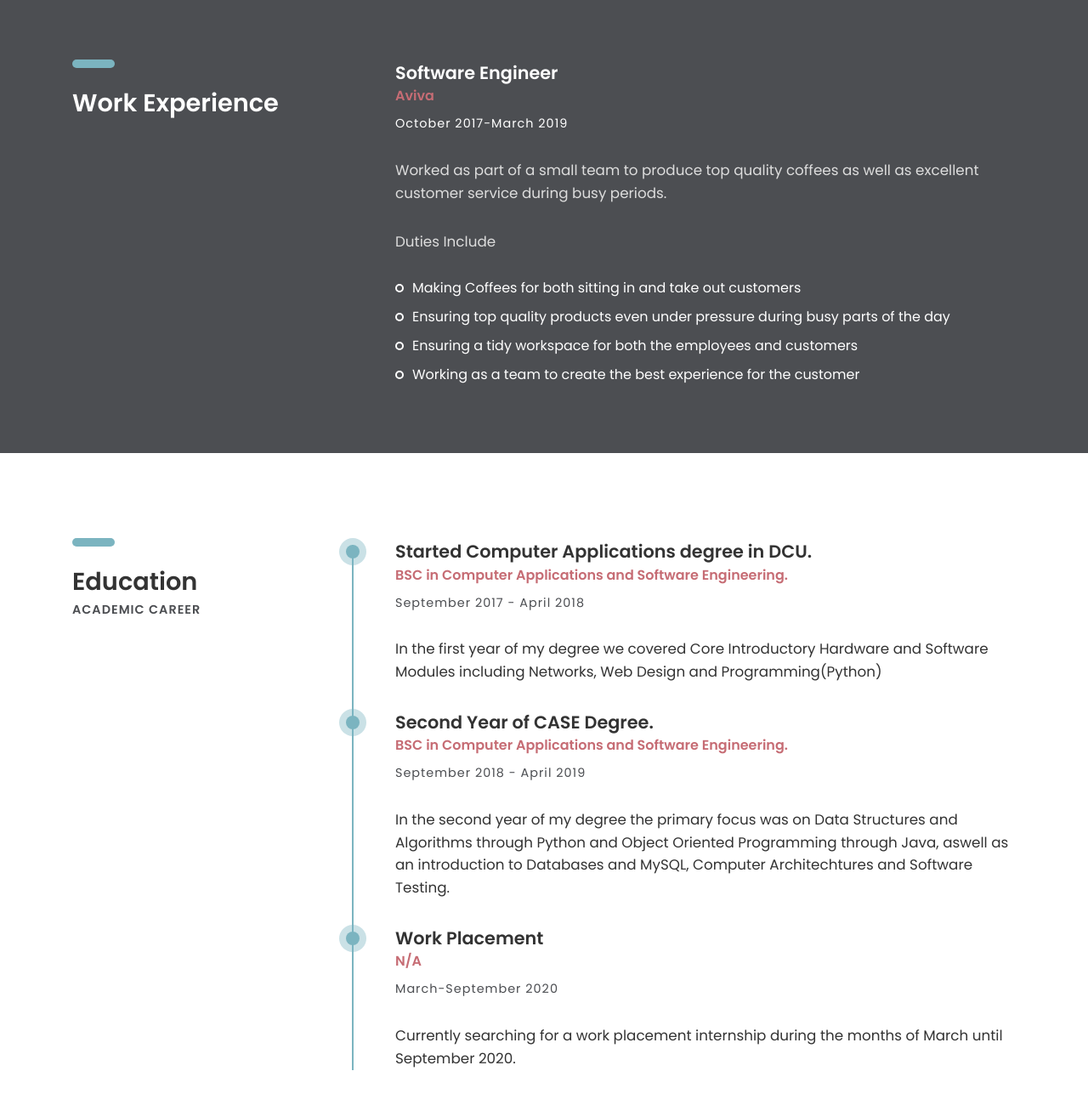
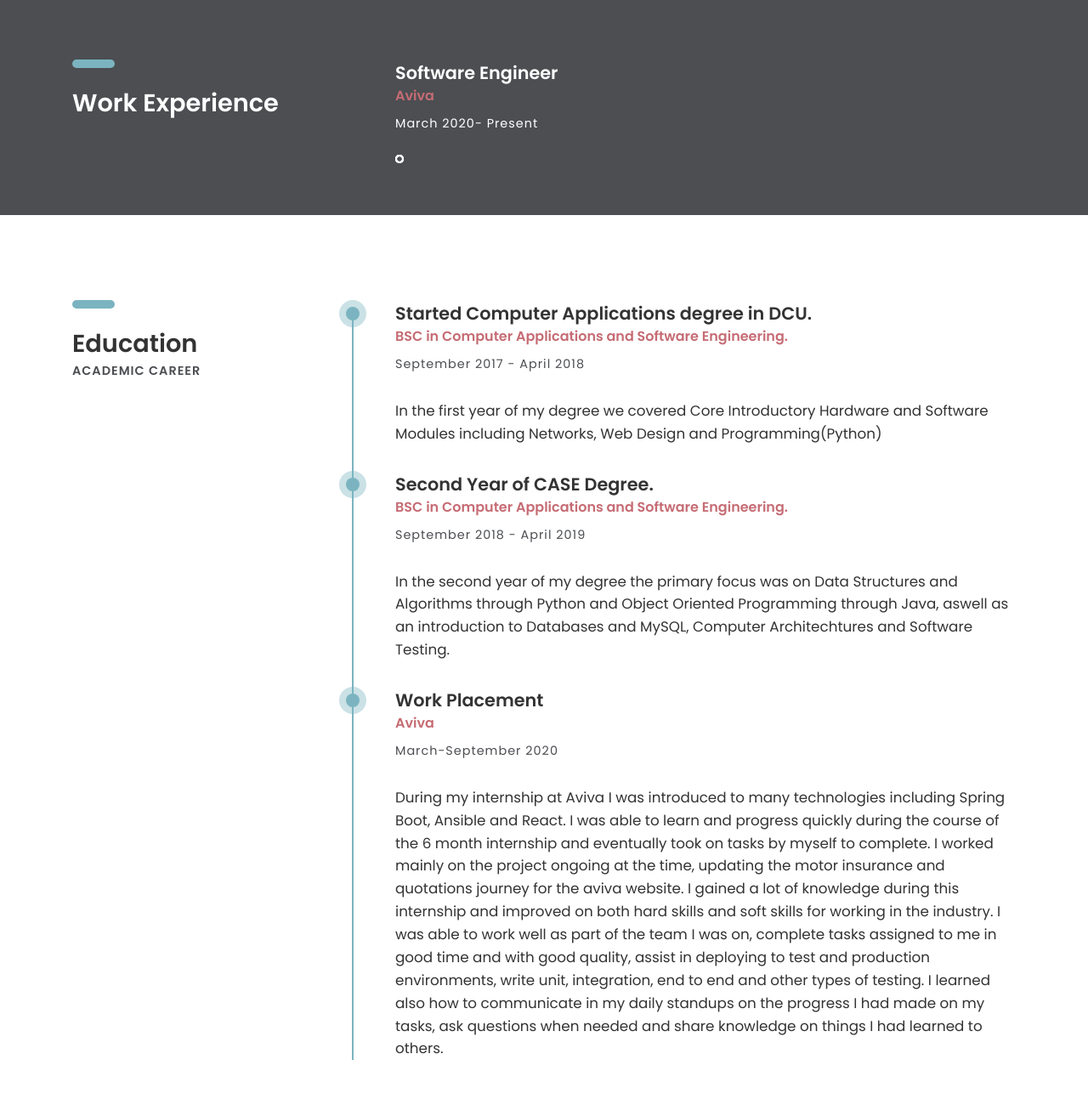
Before and after one commit to Jordan-Voss/Jordan-Voss.github.io, a plain HTML site: page index.html in a window 1280 px wide. Shown: the part 2420-3720 px from the top of the page at 85% size. Drawn offline with Linux system fonts and the light colour scheme; files whose address does not match are found by name.

Commit message:
update more work experience

```diff
--- a/index.html
+++ b/index.html
@@ -279,14 +279,14 @@
 					<div class="experience margin-b-50">
 						<h4><b>Software Engineer</b></h4>
 						<h5 class="font-blue"><b>Aviva</b></h5>
-						<h6 class="margin-t-10">October 2017-March 2019</h6>
-						<p class="font-semi-white margin-tb-30">Worked as part of a small team to produce top quality coffees as well as excellent customer service during busy periods.</p>
-						<p class="font-semi-white margin-tb-30">Duties Include
+						<h6 class="margin-t-10">March 2020- Present</h6>
+						<p class="font-semi-white margin-tb-30"></p>
+						<p class="font-semi-white margin-tb-30">
 						<ul class="list margin-b-30">
-							<li>Making Coffees for both sitting in and take out customers</li>
-							<li>Ensuring top quality products even under pressure during busy parts of the day</li>
-							<li>Ensuring a tidy workspace for both the employees and customers</li>
-							<li>Working as a team to create the best experience for the customer</li>
+							<li></li>
+							<li></li>
+							<li></li>
+							<li></li>
 						</ul>
 					</div>
 
@@ -323,9 +323,14 @@
 
 						<div class="education margin-b-50">
 							<h4><b>Work Placement</b></h4>
-							<h5 class="font-blue"><b>N/A</b></h5>
+							<h5 class="font-blue"><b>Aviva</b></h5>
 							<h6 class="font-lite-black margin-t-10">March-September 2020</h6>
-							<p class="margin-tb-30">Currently searching for a work placement internship during the months of March until September 2020.</p>
+							<p class="margin-tb-30">During my internship at Aviva I was introduced to many technologies including Spring Boot, Ansible and React. I was able to learn and progress quickly
+								during the course of the 6 month internship and eventually took on tasks by myself to complete. I worked mainly on the project ongoing at the time, updating the motor insurance and quotations
+								journey for the aviva website. I gained a lot of knowledge during this internship and improved on both hard skills and soft skills for working in the industry. I was able to
+								work well as part of the team I was on, complete tasks assigned to me in good time and with good quality, assist in deploying to test and production environments, write unit, integration, end to end and
+								other types of testing. I learned also how to communicate in my daily standups on the progress I had made on my tasks, ask questions when needed and share knowledge on things I had learned to others.
+							</p>
 						</div><!-- education -->
 					</div><!-- education-wrapper -->
 				</div><!-- col-sm-8 -->
@@ -360,7 +365,7 @@
 					<div class="experience margin-b-50">
 						<h4><b>Bartender</b></h4>
 						<h5 class="font-blue"><b>The D Hotel Drogheda/The Hops Bar</b></h5>
-						<h6 class="margin-t-10">August 2018-Present</h6>
+						<h6 class="margin-t-10">August 2018-September 2019</h6>
 						<p class="font-semi-white margin-tb-30">Worked as part of a larger team of employees serving food and drink to both people staying at the hotel and members of the public. Worked over busy christmas period to bring quality service to customers at functions for over 250 people</p>
 						<p class="font-semi-white margin-tb-30">Duties Include
 						<ul class="list margin-b-30">
```
Also changed, not shown: 1 other file.
